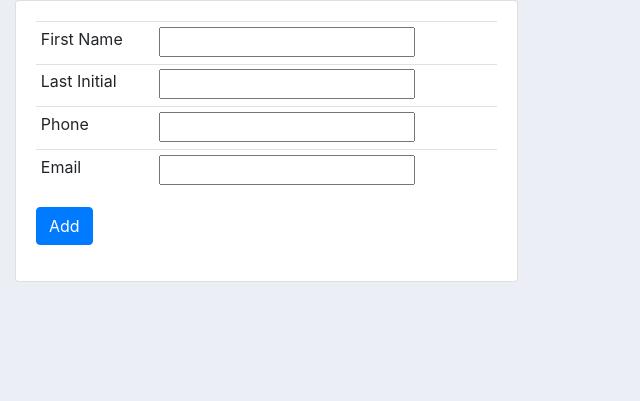
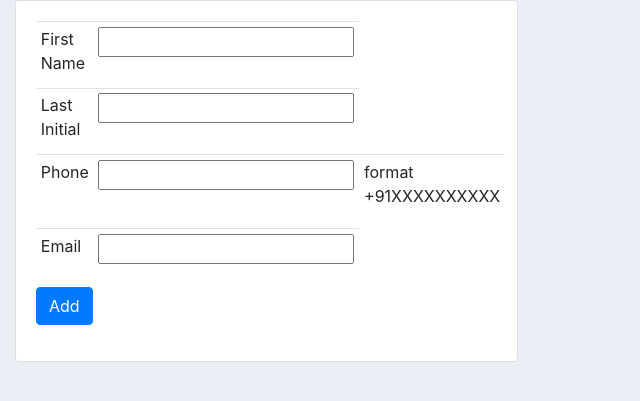
Before and after one commit to rahulsalgare/python-coding-challenge, a Django app: page /createcustomer in a window 1280 px wide. Shown: the part 56-457 px from the top of the page, without its empty margins (0-640 px from the left). Run offline with Django 3.2, Linux system fonts and the light colour scheme; some libraries are stand-ins or nearby versions.

Commit message:
added documentation

```diff
--- a/core/views.py
+++ b/core/views.py
@@ -10,6 +10,9 @@ from django.http import HttpResponse
 
 @api_view(['GET'])
 def available_product_list(request):
+    """
+    Get only available products which are not already present in the cart of other customers.
+    """
     products = Product.available_products.all()
     serializer = ProductSerializer(products, many=True)
     return Response(serializer.data)
--- a/front/templates/front/createcustomer.html
+++ b/front/templates/front/createcustomer.html
@@ -18,6 +18,7 @@
             <tr>
               <td><label for="phone">Phone</label></td>
               <td><input type="text" id="phone"></td>
+              <td><p>format +91XXXXXXXXXX</p></td>
             </tr>
             <tr>
               <td><label for="email">Email</label></td>
--- a/front/templates/front/customerdetail.html
+++ b/front/templates/front/customerdetail.html
@@ -94,6 +94,7 @@
 <script>
   $(document).ready(function(){
 
+//  Get only available products and show it in dropdown
     $.get('http://127.0.0.1:8000/api/available_products', function(result){
       $.each(result, function(data, value){
         console.log(value.name);
```
